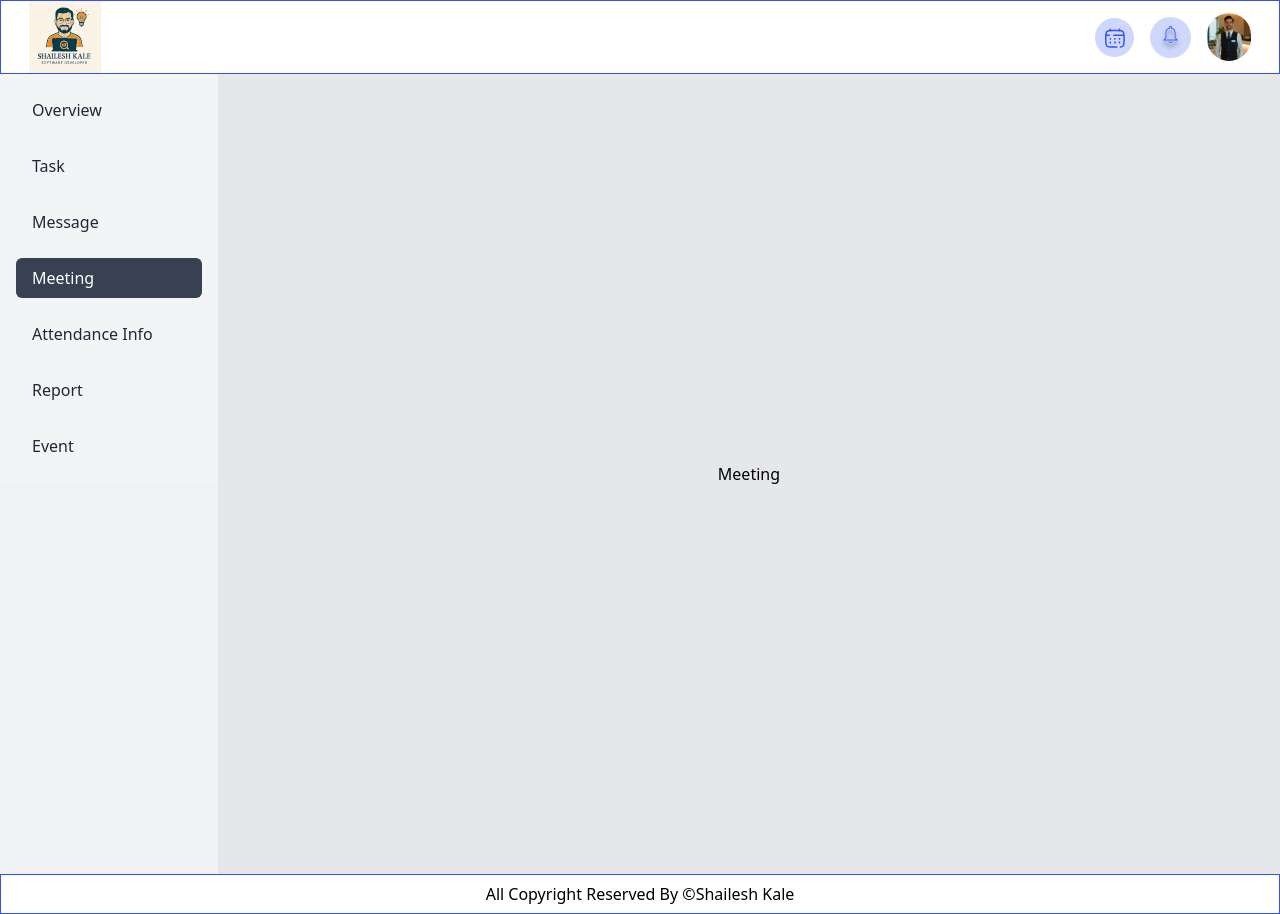
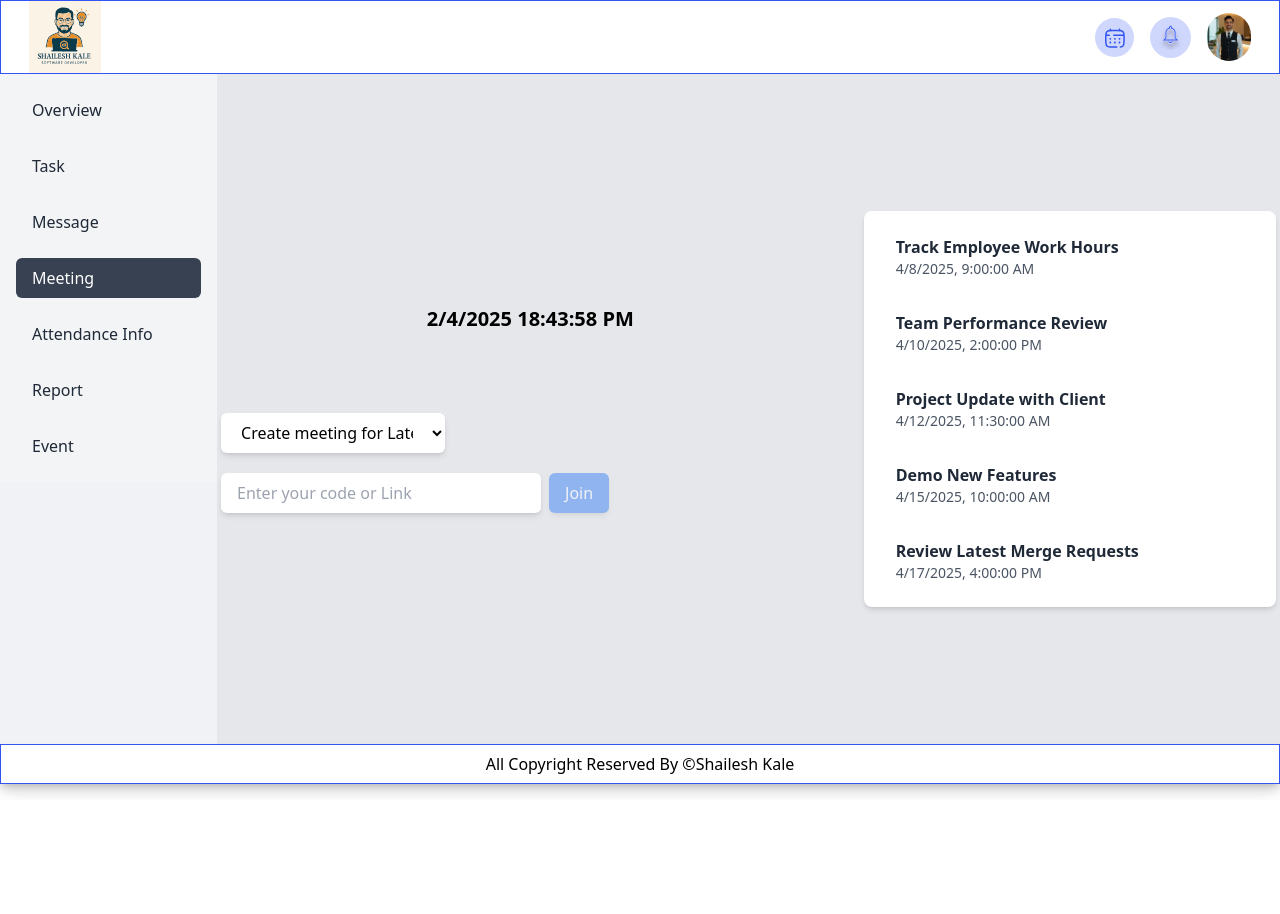
Before and after one commit to Shaileshkale17/Employee-Management-Software, a React (Vite) app in the folder Client/: page /meeting in a window 1280 px wide. After the commit the page ends 800 px from the top, so only its background shows below. Built offline with nearby package versions, Linux system fonts and the light colour scheme; sample sign-in values are in the browser's storage.

Commit message:
adding the meeting page

```diff
--- /dev/null
+++ b/Client/src/components/MeetingCard.jsx
@@ -0,0 +1,38 @@
+import React from "react";
+
+const MeetingCard = ({ tasks, selectedTaskTitle, setSelectedTaskTitle }) => {
+  return (
+    <div className="w-full relative">
+      {selectedTaskTitle && (
+        <div className="mb-6 border-b p-4 sticky -top-5 bg-white z-10">
+          <h2 className="text-lg font-bold">{selectedTaskTitle.title}</h2>
+          <p className="text-sm text-gray-700 mt-2">{selectedTaskTitle.desc}</p>
+          <p className="text-xs text-gray-500 mt-1">
+            {new Date(selectedTaskTitle.datetime).toLocaleString()}
+          </p>
+        </div>
+      )}
+
+      <ul className="flex flex-col gap-4">
+        {tasks.map((task, index) => (
+          <li key={index}>
+            <button
+              onClick={() => setSelectedTaskTitle(task)}
+              className={`w-full text-start px-4 py-2 rounded-md transition-all ${
+                selectedTaskTitle?.title === task.title
+                  ? "bg-gray-700 text-white"
+                  : "text-gray-800 hover:text-white hover:bg-gray-400"
+              }`}>
+              <div className="font-semibold">{task.title}</div>
+              <div className="text-sm text-gray-600">
+                {new Date(task.datetime).toLocaleString()}
+              </div>
+            </button>
+          </li>
+        ))}
+      </ul>
+    </div>
+  );
+};
+
+export default MeetingCard;
--- a/Client/src/pages/Employee Dashboard/Meeting.jsx
+++ b/Client/src/pages/Employee Dashboard/Meeting.jsx
@@ -1,13 +1,124 @@
-import React from "react";
+import React, { useEffect, useState } from "react";
 import SideNavbar from "../../components/SideNavber";
+import MeetingCard from "../../components/MeetingCard";
+
 const Meeting = () => {
+  const [selectedTaskTitle, setSelectedTaskTitle] = useState(null);
+  const [Meet_Link, setMeet_Link] = useState("");
+  const [DateValue, setDateValue] = useState("");
+
+  const DateTime = () => {
+    let newDate = new Date();
+
+    let hours = newDate.getHours();
+    let minutes = newDate.getMinutes();
+    let Seconds = newDate.getSeconds();
+    let todayDate = newDate.getDate();
+    let month = newDate.getMonth() + 1;
+    let year = newDate.getFullYear();
+    let AMPM = "AM";
+    if (hours >= 12) {
+      AMPM = "PM";
+    }
+    return `${todayDate}/${month}/${year}${" "}${hours}:${minutes}:${Seconds} ${" "} ${AMPM} `;
+  };
+  setInterval(() => {
+    setDateValue(DateTime());
+  }, 1000);
+  const TypeofMeet = [
+    "Create meeting for Later",
+    "Start an instant meeting",
+    "Schedule your meeting",
+  ];
+
+  const meetings = [
+    {
+      taskTitle: "Salary Report",
+      title: "Track Employee Work Hours",
+      desc: "Allows employees to clock in at the start and clock out at the end of the workday.",
+      datetime: "2025-04-08T09:00:00Z",
+      read: false,
+    },
+    {
+      taskTitle: "Monthly Review",
+      title: "Team Performance Review",
+      desc: "Monthly meeting to evaluate team performance and plan improvements.",
+      datetime: "2025-04-10T14:00:00Z",
+      read: false,
+    },
+    {
+      taskTitle: "Client Meeting",
+      title: "Project Update with Client",
+      desc: "Discuss the progress of the current project and gather client feedback.",
+      datetime: "2025-04-12T11:30:00Z",
+      read: false,
+    },
+    {
+      taskTitle: "Product Demo",
+      title: "Demo New Features",
+      desc: "Showcase the newly implemented features to internal stakeholders.",
+      datetime: "2025-04-15T10:00:00Z",
+      read: false,
+    },
+    {
+      taskTitle: "Code Review",
+      title: "Review Latest Merge Requests",
+      desc: "Weekly session to go through the team's recent code submissions.",
+      datetime: "2025-04-17T16:00:00Z",
+      read: false,
+    },
+  ];
+
   return (
     <div className="flex flex-row w-full">
       <SideNavbar />
-      <div className="w-full h-screen flex justify-center items-center bg-gray-200">
-        Meeting
+      <div className="w-full min-h-[83.8vh] flex justify-center items-center bg-gray-200 p-4">
+        <div className="flex flex-col md:flex-row gap-6 w-full max-w-6xl justify-center items-center">
+          <div className="flex min-w-[60%] flex-col gap-4 justify-center h-full ">
+            <h1 className="text-xl font-semibold text-center md:mb-16">
+              {DateValue}
+            </h1>
+            <div className="flex flex-row  gap-5 flex-wrap">
+              <select className="px-4 py-2 rounded-md shadow-md bg-white w-56">
+                {TypeofMeet.map((item, i) => (
+                  <option key={i} value={item}>
+                    {item}
+                  </option>
+                ))}
+              </select>
+              <div>
+                <input
+                  type="text"
+                  name="Meet_Link"
+                  id="Meet_Link"
+                  value={Meet_Link}
+                  onChange={(e) => setMeet_Link(e.target.value)}
+                  className="px-4 py-2 rounded-md shadow-md bg-white w-80 outline-none"
+                  placeholder="Enter your code or Link"
+                />
+                <button
+                  disabled={Meet_Link.trim() === ""}
+                  className={`px-4 py-2 ml-2 bg-blue-500 text-white rounded-md shadow-md ${
+                    Meet_Link.trim() === ""
+                      ? "opacity-50 cursor-not-allowed"
+                      : ""
+                  }`}>
+                  Join
+                </button>
+              </div>
+            </div>
+          </div>
+          <div className="min-w-[40%] p-4 bg-white rounded-lg shadow-md max-h-[75vh] overflow-y-auto">
+            <MeetingCard
+              tasks={meetings}
+              selectedTaskTitle={selectedTaskTitle}
+              setSelectedTaskTitle={setSelectedTaskTitle}
+            />
+          </div>
+        </div>
       </div>
     </div>
   );
 };
+
 export default Meeting;
```
